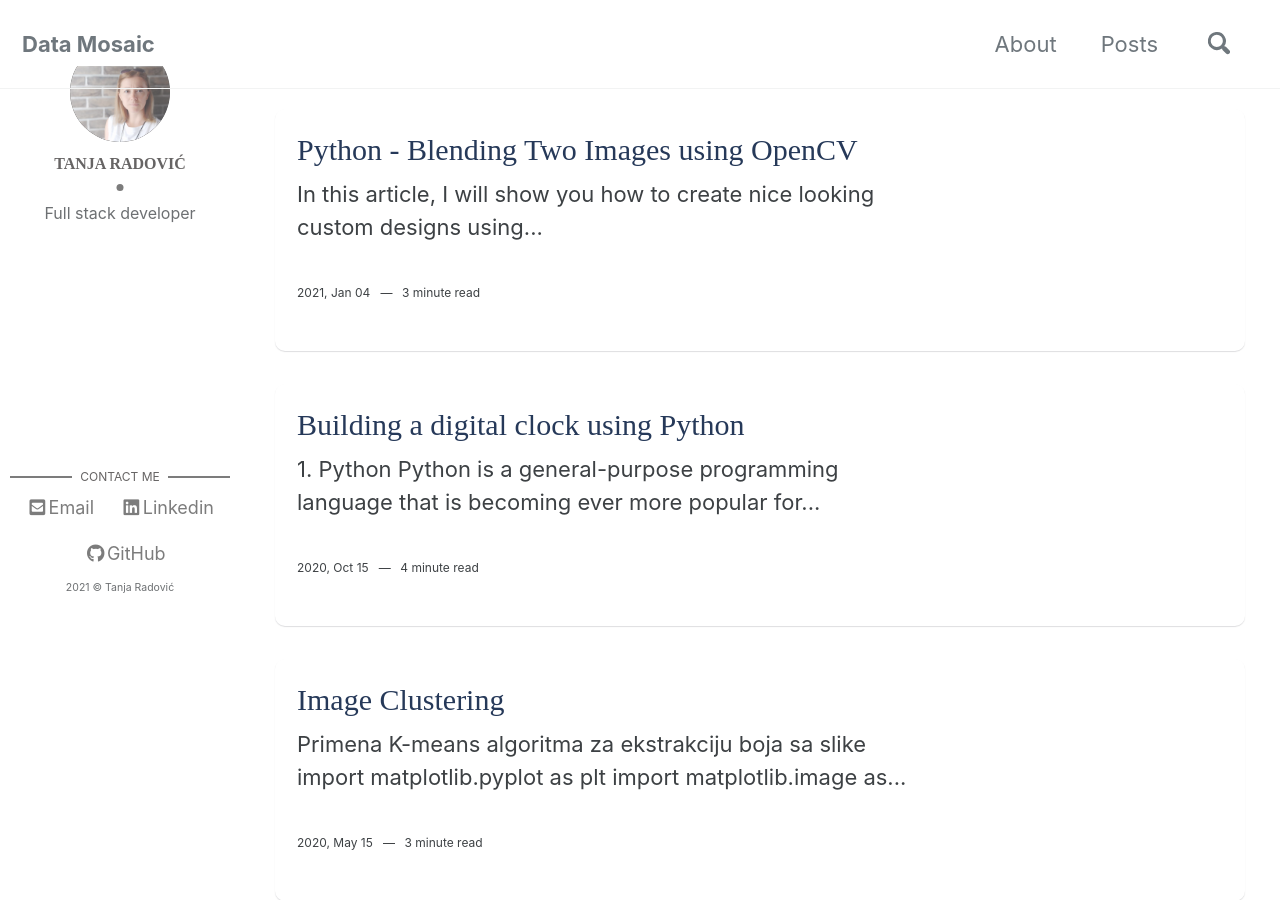
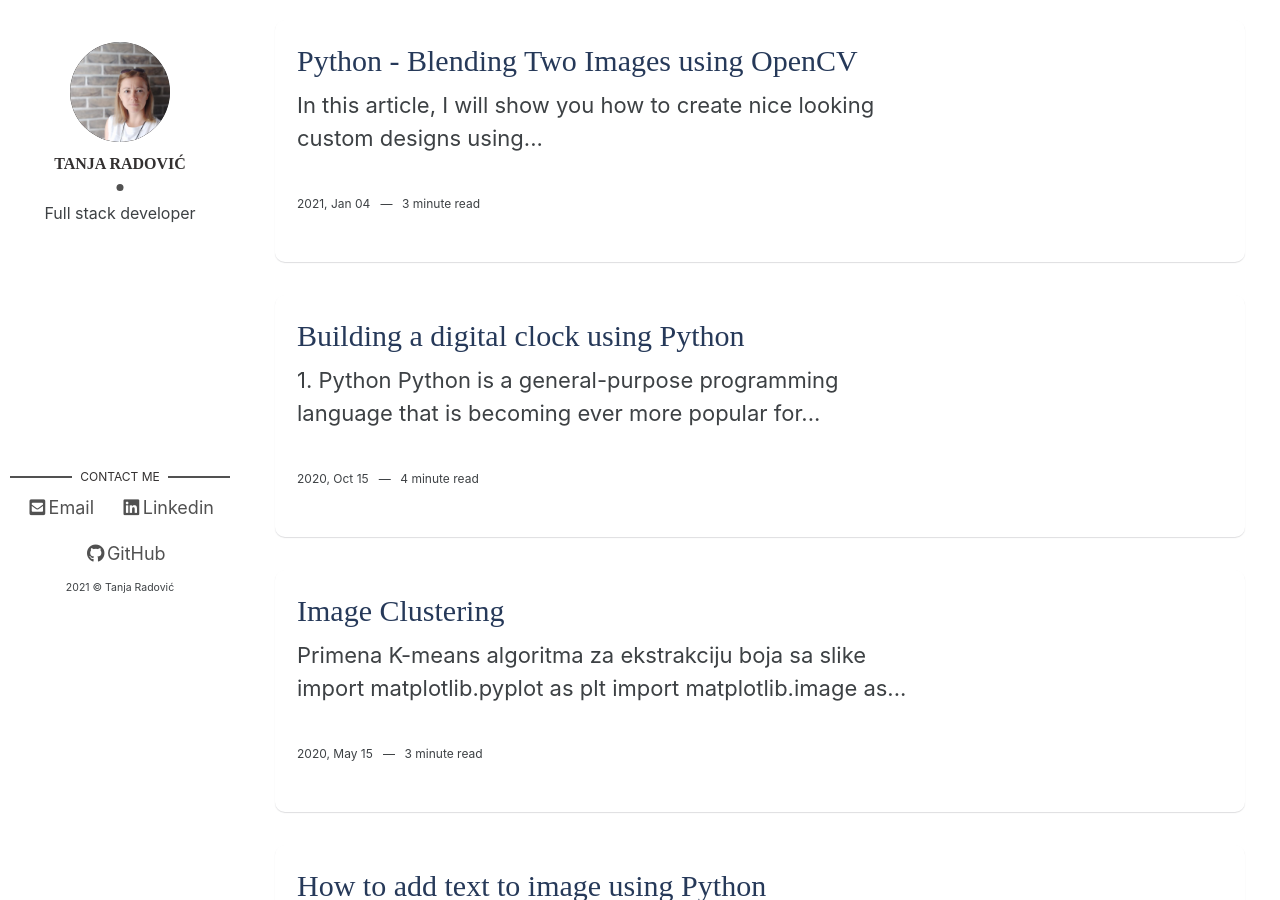
Before and after one commit to tradovic/blog, a Jekyll site: the page built from index.html, in a window 1280 px wide and 900 px high. Built offline with Jekyll 4.4.1, drawn with Linux system fonts in a browser that asks for light colours; cached includes are drawn as plain includes; the list of posts is cut into pages by our own code.

Commit message:
Update default.html

```diff
--- a/_layouts/default.html
+++ b/_layouts/default.html
@@ -17,7 +17,7 @@
   <body class="layout--{{ page.layout | default: layout.layout }}{% if page.classes or layout.classes %}{{ page.classes | default: layout.classes | join: ' ' | prepend: ' ' }}{% endif %}">
     {% include_cached skip-links.html %}
     {% include_cached browser-upgrade.html %}
-    {% include_cached masthead.html %}
+   <!--  {% include_cached masthead.html %} -->
 
     <!-- <div class="initial-content"> -->
     <div class="wrapper">
```
